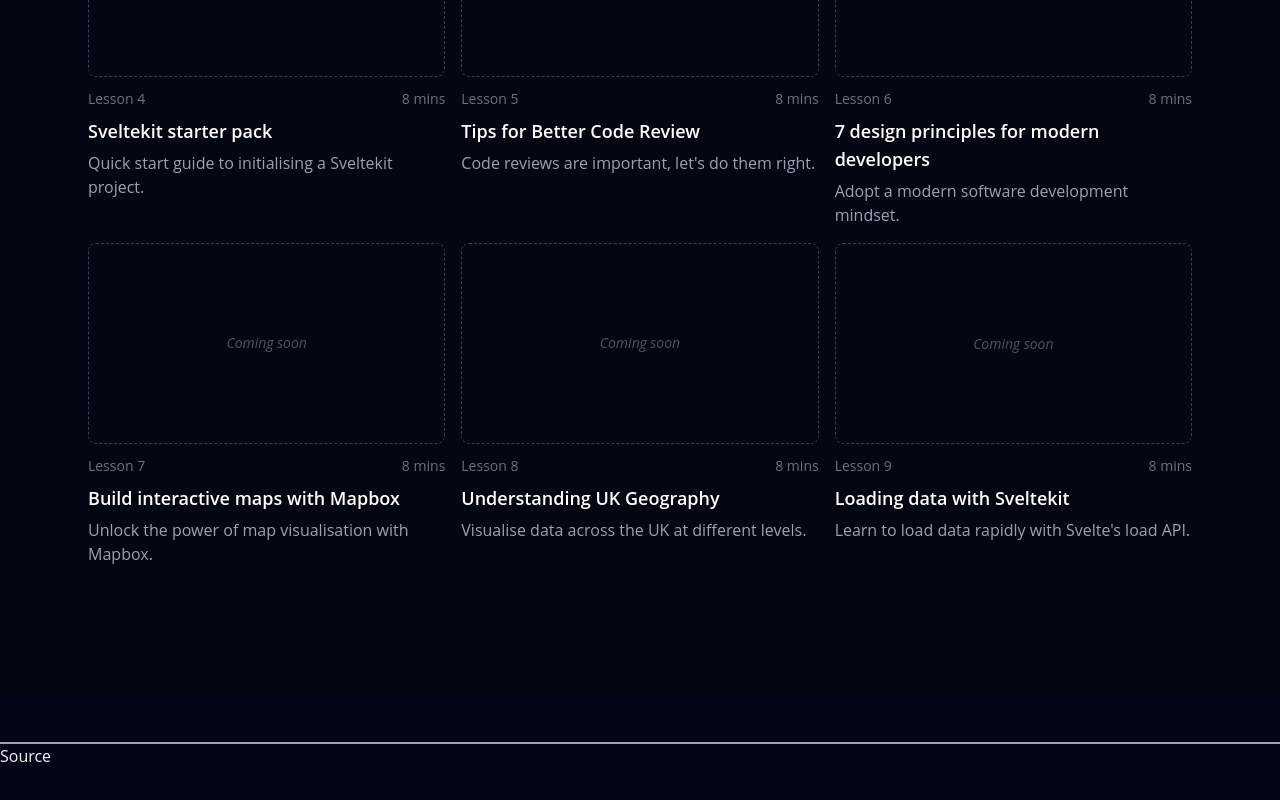
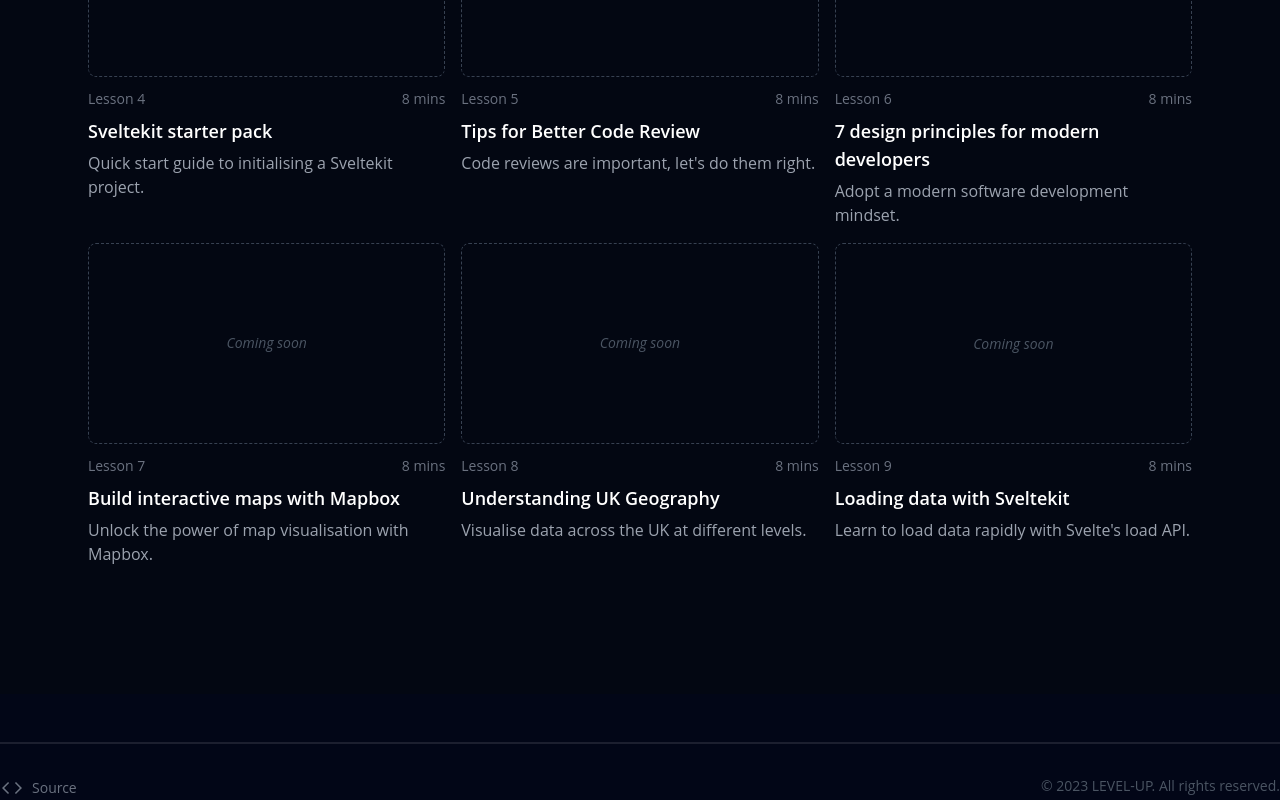
Before and after one commit to ellsphillips/level-up, a Next.js app: page / in a window 1280 px wide. Shown: the part 1255-2055 px from the top of the page. Before the commit the page ends 2023 px from the top, so only its background shows below. Built offline with nearby package versions, Linux system fonts and the light colour scheme.

Commit message:
Enhance: footer

```diff
--- a/components/theme/Footer.tsx
+++ b/components/theme/Footer.tsx
@@ -1,9 +1,33 @@
 const Footer = () => {
-  return (
-    <footer className="mt-12 border-t-2 border-t-slate-400">
-      <a href="www.github.com/ellsphillips/level-up">Source</a>
-    </footer>
-  );
+    return (
+        <footer className='flex justify-between pt-8 mt-12 text-sm border-t-2 border-t-white/10'>
+            <div className='flex space-x-8'>
+                <a
+                    href='https://www.github.com/ellsphillips/level-up'
+                    className='flex items-center text-sm text-gray-500 hover:text-gray-400'
+                >
+                    <svg
+                        width='48'
+                        height='48'
+                        viewBox='0 0 48 48'
+                        fill='none'
+                        xmlns='http://www.w3.org/2000/svg'
+                        className='w-6 h-6 mr-2'
+                    >
+                        <path
+                            d='M16 35.9L4 23.9L16.1 11.8L18.25 13.95L8.3 23.9L18.15 33.75L16 35.9ZM31.9 36L29.75 33.85L39.7 23.9L29.85 14.05L32 11.9L44 23.9L31.9 36Z'
+                            fill='currentColor'
+                        />
+                    </svg>
+                    Source
+                </a>
+            </div>
+
+            <span className='text-gray-600 lg:mt-0'>
+                &copy; 2023 LEVEL-UP. All rights reserved.
+            </span>
+        </footer>
+    );
 };
 
 export default Footer;
```
